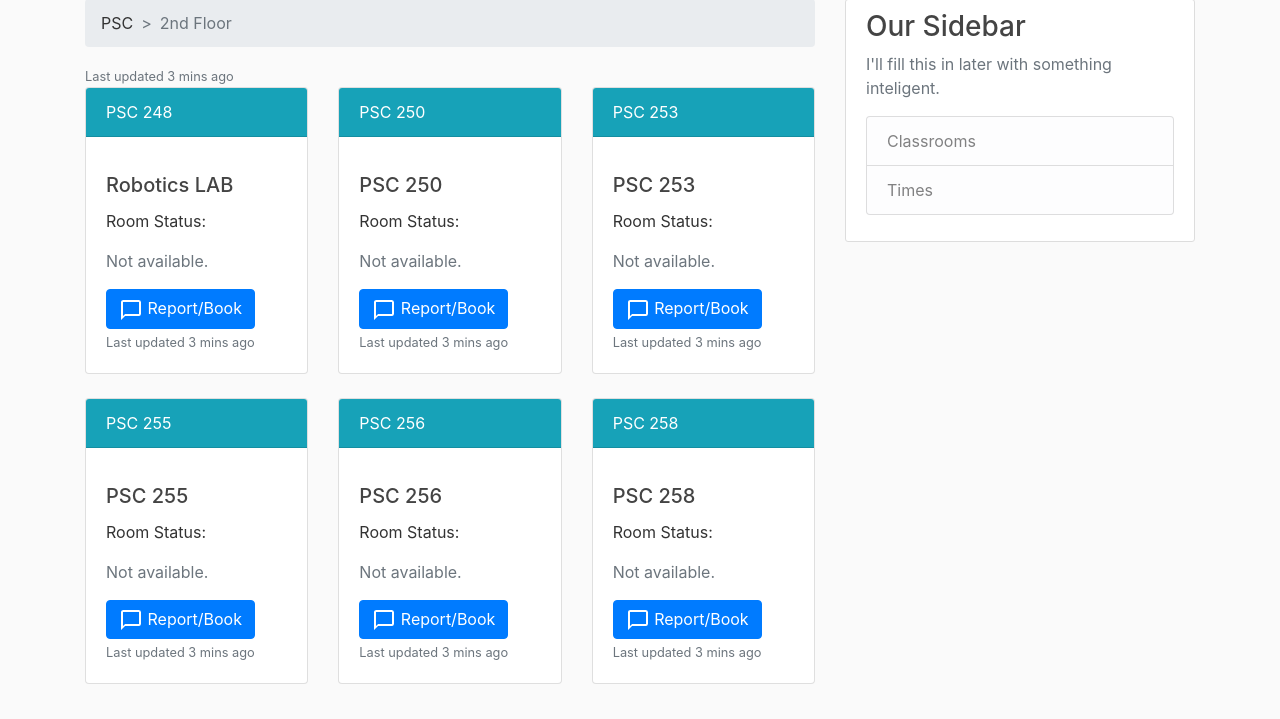
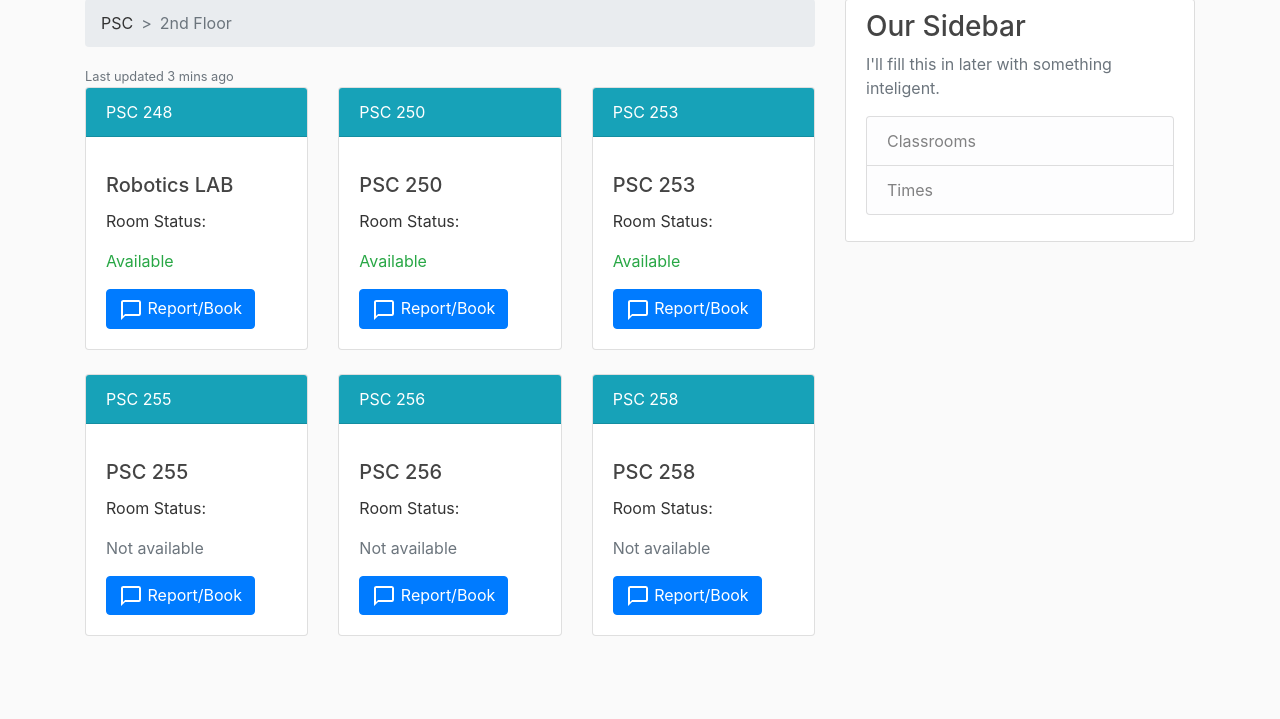
Before and after one commit to RoaringPigeon/Capstone-Project, a Flask app: page / in a window 1280 px wide. Shown: the part 81-800 px from the top of the page. Run offline with Flask 2, Linux system fonts and the light colour scheme; some libraries are stand-ins or nearby versions.

Commit message:
Update: home.html
Now status of each class room refers to classRooms dictionary list, Boolean value of availability key

```diff
--- a/crb/templates/home.html
+++ b/crb/templates/home.html
@@ -11,22 +11,21 @@
     <small class="text-muted">Last updated 3 mins ago</small>
 </div>
 
-<!--Status: ClassRooms PSC 2F #1-->
+<!--Status: ClassRooms PSC 2F #1 (PSC 248, 250, 253)-->
 <div class="card-deck">
     <div class="card">
         <div class="card-header text-white bg-info mb-3">PSC 248</div>
         <div class="card-body">
             <h5 class="card-title">Robotics LAB</h5>
             <p class="card-text">Room Status: </p>
-            {% if 255.availability == True %}
+            {% if classRooms[0].availability == True %}
             <p class="card-text text-success">Available</p>
             {% else %}
-            <p class="card-text text-secondary">Not available.</p>
+            <p class="card-text text-secondary">Not available</p>
             {% endif %}
             <button type="button" class="btn btn-primary" data-toggle="modal" data-target="#roombooking"><img
                     src="{{ url_for('static', filename='chat_bubble_white_24dp.png') }}">
                 </img>Report/Book</button>
-            <p class="card-text"><small class="text-muted">Last updated 3 mins ago</small></p>
         </div>
     </div>
     <div class="card">
@@ -34,15 +33,14 @@
         <div class="card-body">
             <h5 class="card-title">PSC 250</h5>
             <p class="card-text">Room Status: </p>
-            {% if 255.availability == True %}
+            {% if classRooms[1].availability == True %}
             <p class="card-text text-success">Available</p>
             {% else %}
-            <p class="card-text text-secondary">Not available.</p>
+            <p class="card-text text-secondary">Not available</p>
             {% endif %}
             <a href="#" class="btn btn-primary"><img
                     src="{{ url_for('static', filename='chat_bubble_white_24dp.png') }}">
                 </img>Report/Book</a>
-            <p class="card-text"><small class="text-muted">Last updated 3 mins ago</small></p>
         </div>
     </div>
     <div class="card">
@@ -50,15 +48,14 @@
         <div class="card-body">
             <h5 class="card-title">PSC 253</h5>
             <p class="card-text">Room Status: </p>
-            {% if 255.availability == True %}
+            {% if classRooms[2].availability == True %}
             <p class="card-text text-success">Available</p>
             {% else %}
-            <p class="card-text text-secondary">Not available.</p>
+            <p class="card-text text-secondary">Not available</p>
             {% endif %}
             <a href="#" class="btn btn-primary"><img
                     src="{{ url_for('static', filename='chat_bubble_white_24dp.png') }}">
                 </img>Report/Book</a>
-            <p class="card-text"><small class="text-muted">Last updated 3 mins ago</small></p>
         </div>
     </div>
 </div><br>
@@ -70,15 +67,14 @@
         <div class="card-body">
             <h5 class="card-title">PSC 255</h5>
             <p class="card-text">Room Status: </p>
-            {% if 255.availability == True %}
+            {% if classRooms[3].availability == True %}
             <p class="card-text text-success">Available</p>
             {% else %}
-            <p class="card-text text-secondary">Not available.</p>
+            <p class="card-text text-secondary">Not available</p>
             {% endif %}
             <a href="#" class="btn btn-primary"><img
                     src="{{ url_for('static', filename='chat_bubble_white_24dp.png') }}">
                 </img>Report/Book</a>
-            <p class="card-text"><small class="text-muted">Last updated 3 mins ago</small></p>
         </div>
     </div>
     <div class="card">
@@ -86,15 +82,14 @@
         <div class="card-body">
             <h5 class="card-title">PSC 256</h5>
             <p class="card-text">Room Status: </p>
-            {% if 255.availability == True %}
+            {% if classRooms[4].availability == True %}
             <p class="card-text text-success">Available</p>
             {% else %}
-            <p class="card-text text-secondary">Not available.</p>
+            <p class="card-text text-secondary">Not available</p>
             {% endif %}
             <a href="#" class="btn btn-primary"><img
                     src="{{ url_for('static', filename='chat_bubble_white_24dp.png') }}">
                 </img>Report/Book</a>
-            <p class="card-text"><small class="text-muted">Last updated 3 mins ago</small></p>
         </div>
     </div>
     <div class="card">
@@ -102,15 +97,14 @@
         <div class="card-body">
             <h5 class="card-title">PSC 258</h5>
             <p class="card-text">Room Status: </p>
-            {% if 255.availability == True %}
+            {% if classRooms[5].availability == True %}
             <p class="card-text text-success">Available</p>
             {% else %}
-            <p class="card-text text-secondary">Not available.</p>
+            <p class="card-text text-secondary">Not available</p>
             {% endif %}
             <a href="#" class="btn btn-primary"><img
                     src="{{ url_for('static', filename='chat_bubble_white_24dp.png') }}">
                 </img>Report/Book</a>
-            <p class="card-text"><small class="text-muted">Last updated 3 mins ago</small></p>
         </div>
     </div>
 </div>
@@ -141,4 +135,5 @@
         </div>
     </div>
 </div>
+
 {% endblock content %}
```
